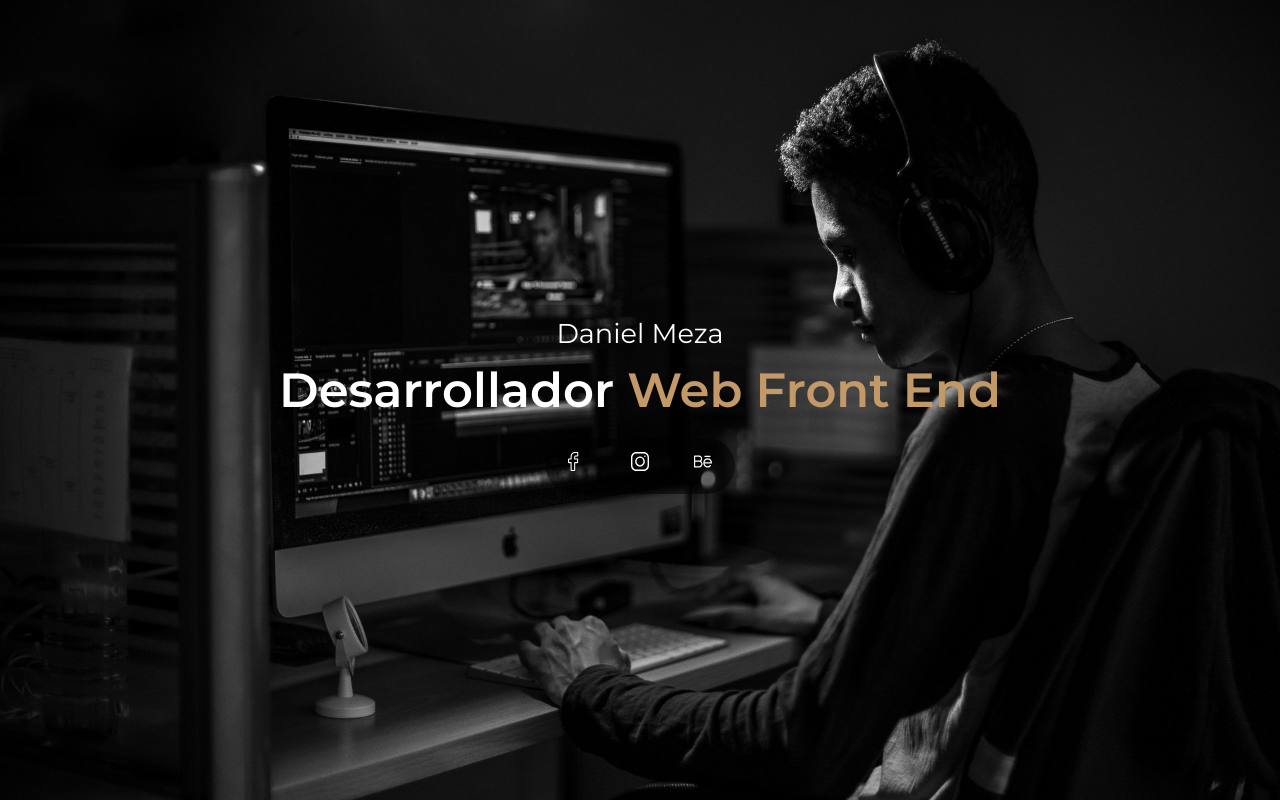
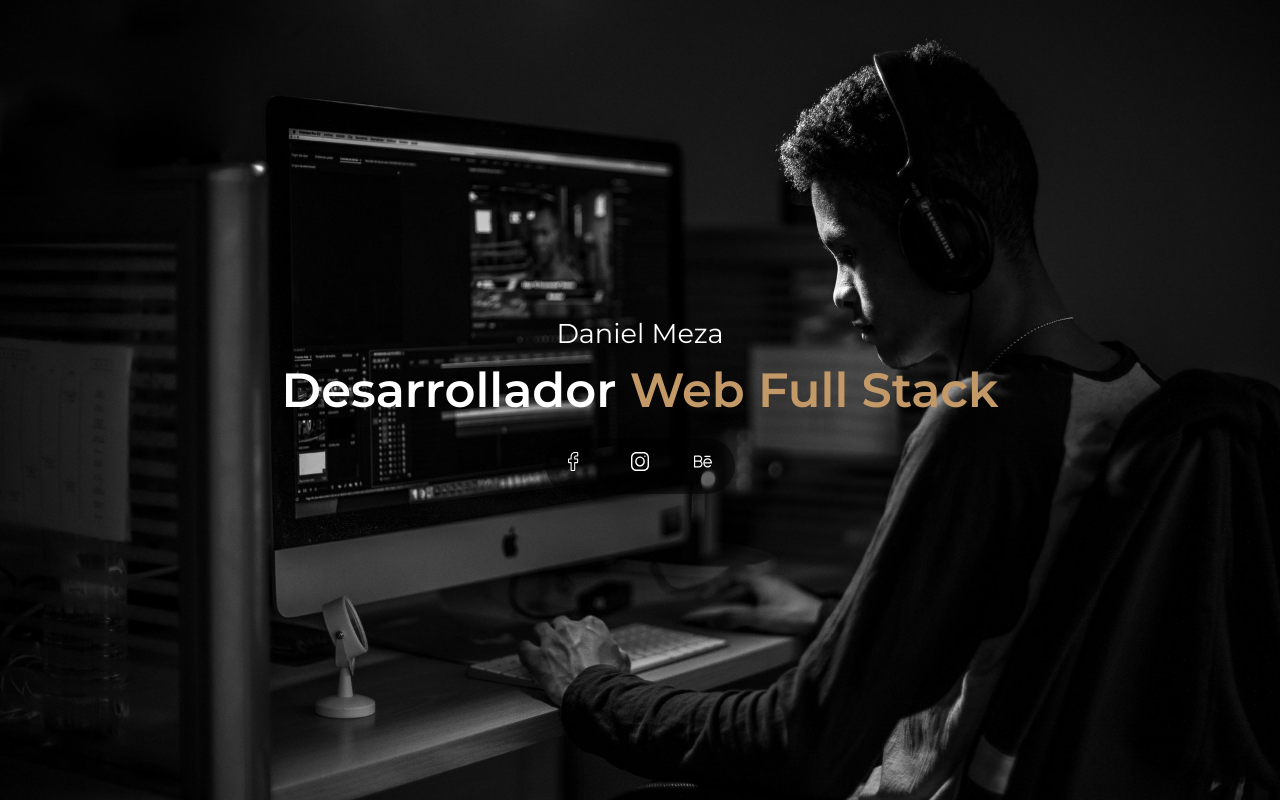
Before and after one commit to DanielMezaAcademlo/Portafolio, a plain HTML site: page index.html in a window 1280 px wide. Shown: the top 802 px of the page. Drawn offline with Linux system fonts and the light colour scheme.

Commit message:
Cambie el texto de la profesion

```diff
--- a/index.html
+++ b/index.html
@@ -33,7 +33,7 @@
     <section class="main-section">
       <div class="main-title">
         <h2>Daniel Meza</h2>
-        <h1>Desarrollador <span>Web Front End</span></h1>
+        <h1>Desarrollador <span>Web Full Stack</span></h1>
         <nav class="social-nav">
           <ul>
             <li>
```
